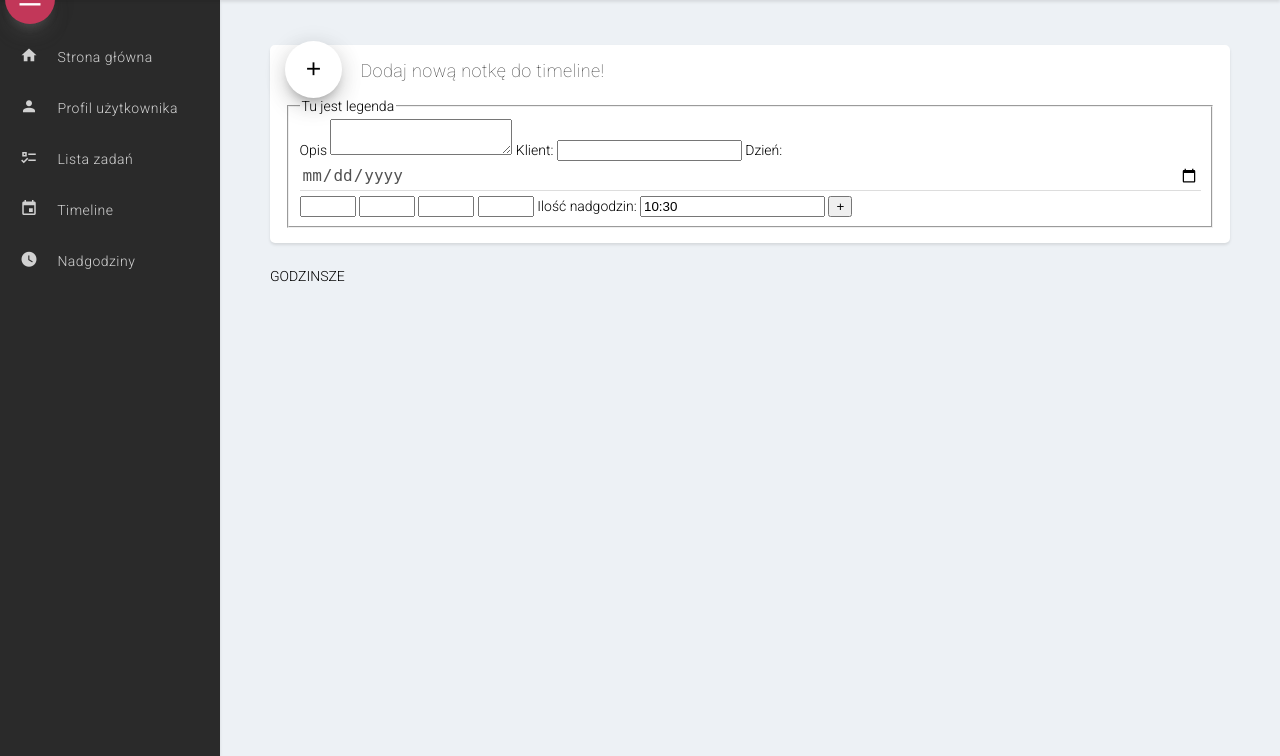
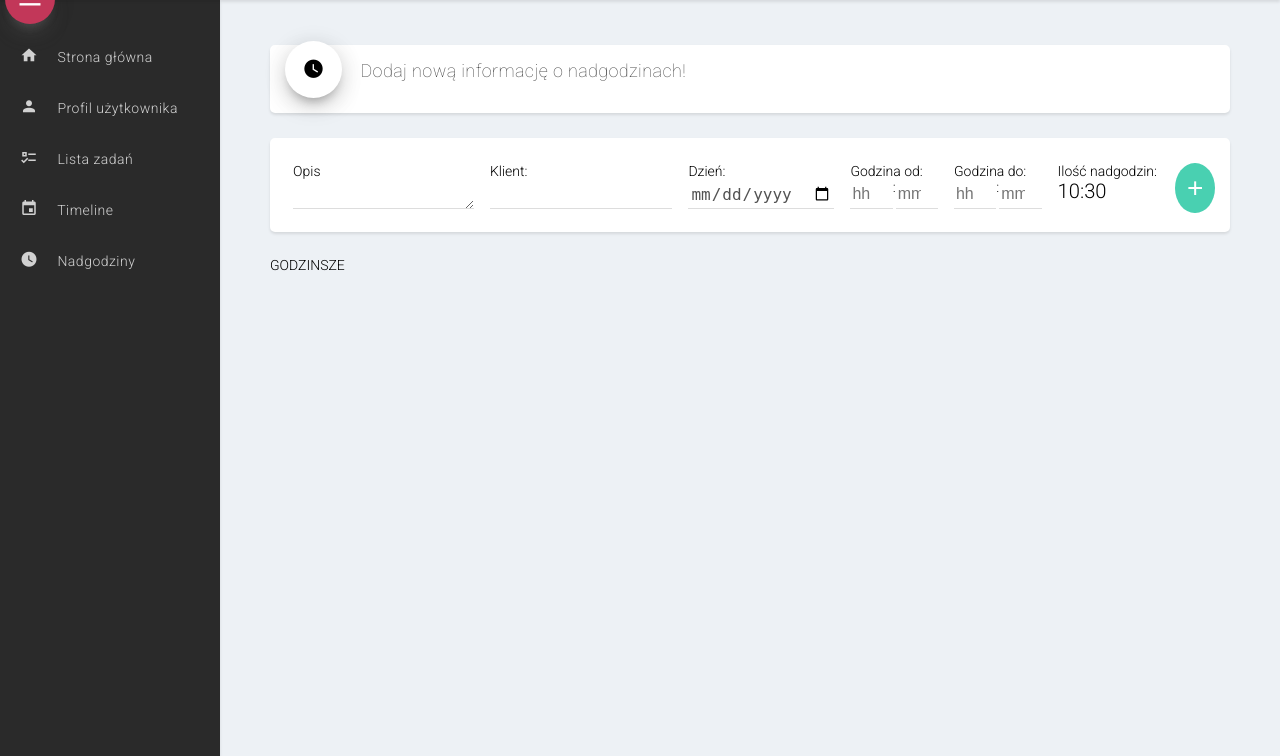
Before and after one commit to KasiaSmolarska/myStat, a PHP site: page /majap/index.php?page=overtime in a window 1280 px wide. Shown: the part 44-800 px from the top of the page. Run offline with PHP 8.4, Linux system fonts and the light colour scheme; the visitor is signed in with stand-in values (Sample User, id 1); style sheets or scripts are compiled from the project's sources; some libraries are stand-ins or nearby versions.

Commit message:
dodawanie nagodzin

```diff
--- a/templates/js/overtime.js
+++ b/templates/js/overtime.js
@@ -1,12 +1,22 @@
-function addOvertime(){
+function addOvertime() {
 
     var data = {
-        description : document.getElementById('description').value,
-        client : document.getElementById('client').value,
-        day : document.getElementById('day').value,
-        dateFrom : document.getElementById('hourFrom').value + ":" + document.getElementById('minutesFrom').value,
-        dateTo : document.getElementById('hourTo').value + ":" + document.getElementById('minutesTo').value
+        description: document.getElementById('description').value,
+        client: document.getElementById('client').value,
+        day: document.getElementById('day').value,
+        dateFrom: document.getElementById('hourFrom').value + ":" + document.getElementById('minutesFrom').value + ":00",
+        dateTo: document.getElementById('hourTo').value + ":" + document.getElementById('minutesTo').value + ":00"
     }
-      console.log(convertObjectToPostData(data));
+
+    var weekday = new Date(data.day).getDay();
+    if(weekday === 6 || weekday === 0){
+        data.weekend = 1;
+    }else{
+        data.weekend = 0;
+    }
+
+    ajax('addOvertime', function (response) {
+        console.log(response);
+    }, convertObjectToPostData(data))
 
 }
--- a/templates/scss/style.scss
+++ b/templates/scss/style.scss
@@ -438,6 +438,12 @@ a{
         justify-content: center;
         margin-bottom: -42px;
         margin-left: -10px;
+        transition: all .4s;
+
+        &:hover{
+            color:#2a2a2a;
+            box-shadow: none;
+        }
     }
 }
 
@@ -983,3 +989,29 @@ i.mdi.mdi-filter{
 .clear{
     clear: both;
 }
+
+.timeField{
+    display:flex;
+    &__input{
+        display:inline-block;
+    }
+}
+.horizontalLabel{
+    padding: 0 8px;
+}
+
+
+
+.overtime{
+
+    &__submit {
+        border-radius: 50%;
+        width: 50px;
+        height: 50px;
+        border: none;
+        background: #49d0b1;
+        color: #fff;
+        font-size: 28px;
+        cursor: pointer;
+    }
+}
--- a/templates/subpages/overtime.html
+++ b/templates/subpages/overtime.html
@@ -3,30 +3,48 @@
 <script src="templates/js/overtime.js"></script>
 
 <div class="overtime__newContainer tile tile__bg">
-    <div class="task__icon"><i style="font-size:22px; " class="mdi mdi-plus"></i></div>
-    <div class="task__tileTitle">Dodaj nową notkę do timeline!</div>
+    <div class="task__icon"><i style="font-size:22px; " class="mdi mdi-clock"></i></div>
+    <div class="task__tileTitle">Dodaj nową informację o nadgodzinach!</div>
+</div>
+<div class="overtime__newContainer tile tile__bg">
 
-    <form onsubmit="addOvertime(); return false;">
-        <fieldset>
-            <legend>Tu jest legenda</legend>
-            <label for="description">Opis</label>
-            <textarea id="description" required rows="2"></textarea>
-            <label for="client">Klient:</label>
-            <input type="text" id="client">
-            <label for="day">Dzień:</label>
-            <input required class="form__input " type="date" id="day">
-            <label for="Godzina od:"></label>
-            <input required type="number" min="0" max="23" step="1" id="hourFrom">
-            <input required type="number" min="0" max="59" step="1" id="minutesFrom">
-            <label for="Godzina do:"></label>
-            <input required type="number" min="0" max="23" step="1" id="hourTo">
-            <input required type="number" min="0" max="59" step="1" id="minutesTo">
-            <label for="overtimeCount">Ilość nadgodzin:</label>
-            <input type="text" readonly value="10:30">
+    <form onsubmit="addOvertime(); return false;" style="padding-top:10px;">
 
-            <input type="submit" value="+">
+        <div style="display: flex;">
+            <label class="horizontalLabel"for="description">Opis
+            <textarea class="form__input " id="description" required rows="2"></textarea>
+            </label>
+            <label class="horizontalLabel"for="client">Klient:
 
-        </fieldset>
+            <input class="form__input " type="text" id="client">
+            </label>
+            <label class="horizontalLabel"for="day">Dzień:
+                    <input required class="form__input" type="date" id="day"></label>
+            <label class="horizontalLabel">
+                <span>Godzina od:</span>
+                <div class="timeField">
+
+
+                        <input required class="form__input timeField__input" type="number" min="0" max="23" step="1" id="hourFrom" placeholder="hh"> :
+                        <input required class="form__input timeField__input" type="number" min="0" max="59" step="1" id="minutesFrom" placeholder="mm">
+                </div>
+            </label>
+            <label class="horizontalLabel">
+                <span>Godzina do:</span>
+                <div class="timeField">
+                <input required class="form__input timeField__input" type="number" min="0" max="23" step="1" id="hourTo" placeholder="hh"> :
+                <input required class="form__input timeField__input" type="number" min="0" max="59" step="1" id="minutesTo" placeholder="mm">
+            </div>
+            </label>
+
+            <label class="horizontalLabel"for="overtimeCount">Ilość nadgodzin:
+
+                    <big><big>10:30</big></big>
+            </label>
+
+            <input class="overtime__submit" type="submit" value="+">
+        </div>
+
     </form>
 </div>
 
```
